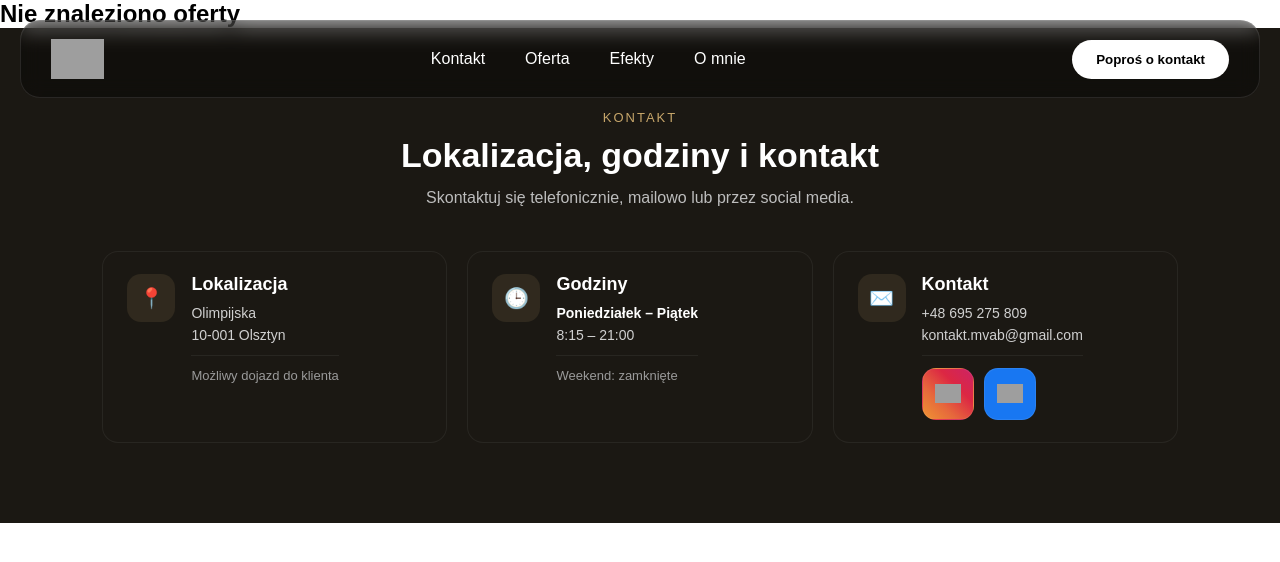
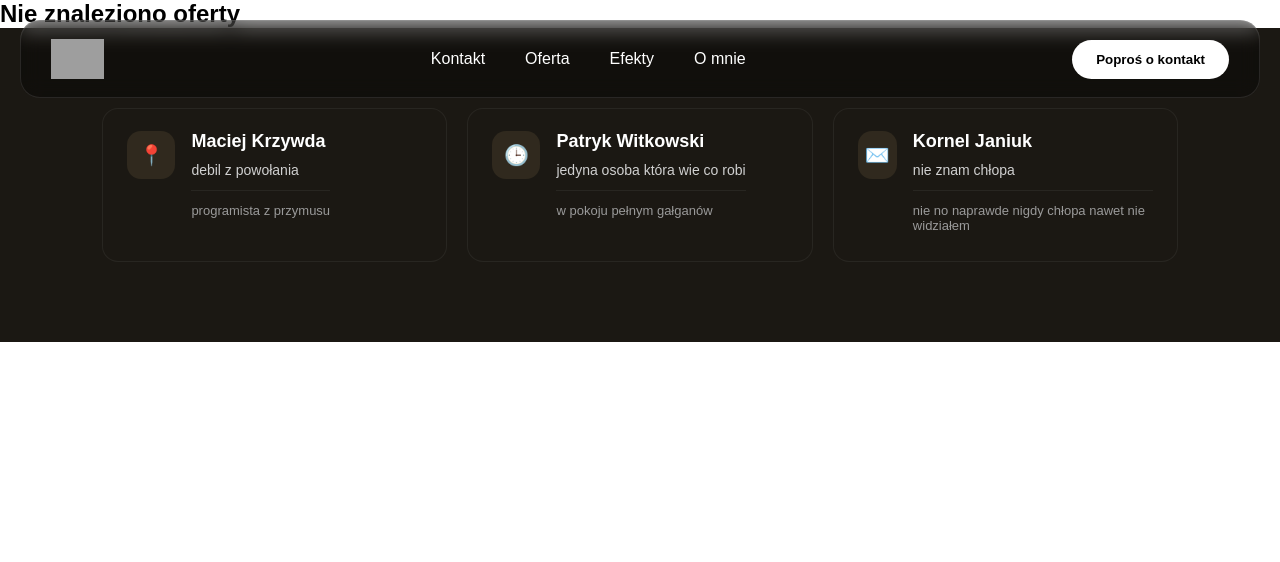
Before and after one commit to Kornio155/praktyki, a React (Vite) app: page /offer/1 in a window 1280 px wide. Shown: the top 562 px of the page. Built offline with nearby package versions, Linux system fonts and the light colour scheme; grey boxes are pictures that could not be loaded.

Commit message:
stworzenie loży szyderców

```diff
--- a/src/components/FooterContact.tsx
+++ b/src/components/FooterContact.tsx
@@ -3,12 +3,6 @@ import React from "react";
 const FooterContact: React.FC = () => {
     return (
         <section className="footer-contact">
-
-            <div className="footer-contact-header">
-                <span>Kontakt</span>
-                <h2>Lokalizacja, godziny i kontakt</h2>
-                <p>Skontaktuj się telefonicznie, mailowo lub przez social media.</p>
-            </div>
 
             <div className="footer-contact-row">
 
@@ -18,13 +12,11 @@ const FooterContact: React.FC = () => {
                     <div className="footer-icon">📍</div>
 
                     <div className="footer-content">
-                        <h3>Lokalizacja</h3>
-                        <p>Olimpijska</p>
-                        <p>10-001 Olsztyn</p>
-
+                        <h3>Maciej Krzywda</h3>
+                        <p>debil z powołania</p>
                         <div className="line"></div>
 
-                        <p className="muted">Możliwy dojazd do klienta</p>
+                        <p className="muted">programista z przymusu</p>
                     </div>
 
                 </div>
@@ -35,14 +27,12 @@ const FooterContact: React.FC = () => {
                     <div className="footer-icon">🕒</div>
 
                     <div className="footer-content">
-                        <h3>Godziny</h3>
-
-                        <p className="strong">Poniedziałek – Piątek</p>
-                        <p>8:15 – 21:00</p>
+                        <h3>Patryk Witkowski</h3>
+                        <p>jedyna osoba która wie co robi</p>
 
                         <div className="line"></div>
 
-                        <p className="muted">Weekend: zamknięte</p>
+                        <p className="muted">w pokoju pełnym gałganów</p>
                     </div>
 
                 </div>
@@ -53,41 +43,18 @@ const FooterContact: React.FC = () => {
                     <div className="footer-icon">✉️</div>
 
                     <div className="footer-content">
-                        <h3>Kontakt</h3>
+                        <h3>Kornel Janiuk</h3>
 
-                        <p>+48 695 275 809</p>
-                        <p>kontakt.mvab@gmail.com</p>
+                        <p>nie znam chłopa</p>
 
                         <div className="line"></div>
 
-                        <div className="social-buttons">
-
-                            <a
-                                href="https://www.instagram.com/moveability_adam_rybaczyk/"
-                                target="_blank"
-                                rel="noreferrer"
-                                className="social-btn instagram"
-                            >
-                                <img src="https://i.postimg.cc/fTQk4PM1/icons8-instagram-logo-100.png" alt="Instagram" />
-                            </a>
-
-                            <a
-                                href="https://www.facebook.com/Moveability.Olsztyn?locale=pl_PL"
-                                target="_blank"
-                                rel="noreferrer"
-                                className="social-btn facebook"
-                            >
-                                <img src="https://i.postimg.cc/9McqjNds/icons8-facebook-logo-100.png" alt="Facebook" />
-                            </a>
-
+                        <p className="muted">nie no naprawde nigdy chłopa nawet nie widziałem</p>
                         </div>
 
                     </div>
 
                 </div>
-
-            </div>
-
         </section>
     );
 };
```
